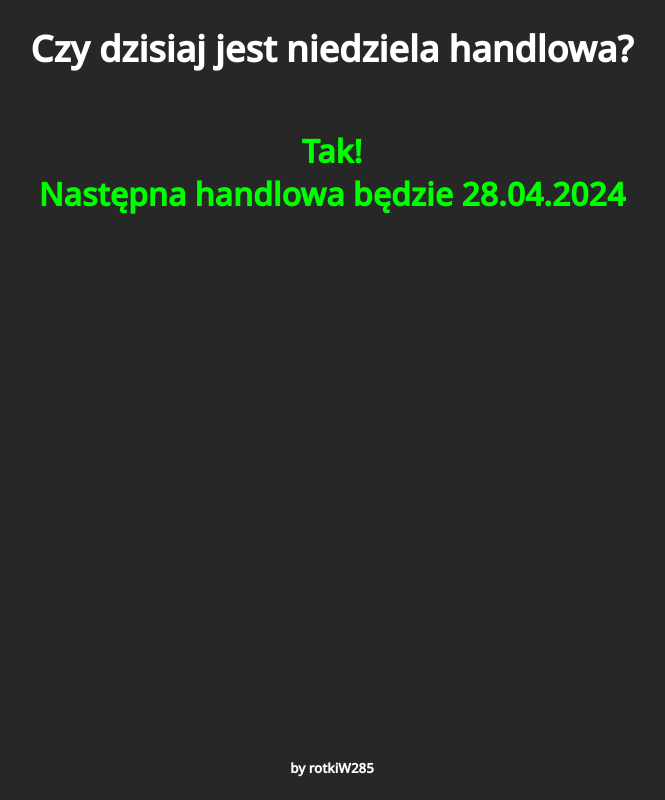
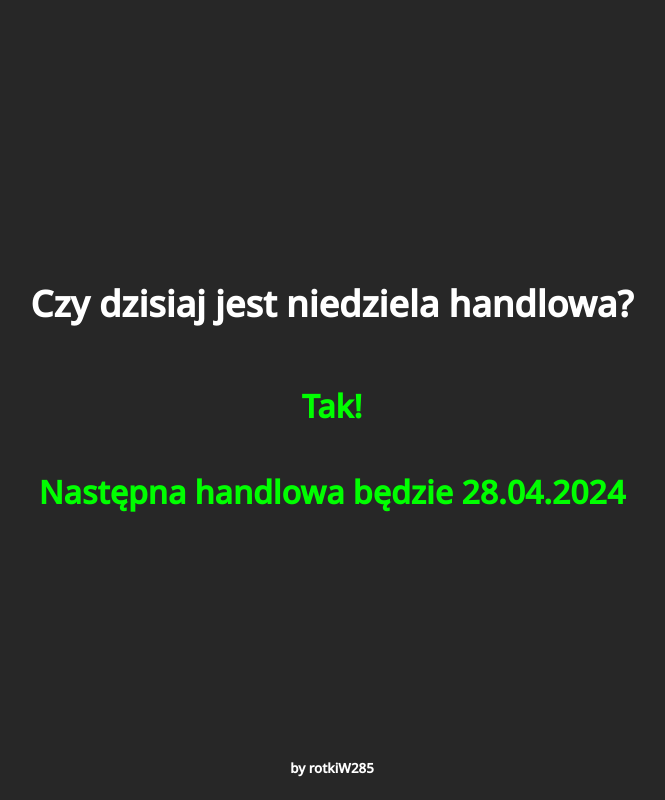
Before and after one commit to rotkiW285/niedzielehandlowe, a plain HTML site: page index.html in a window 1280 px wide. Shown: the whole page, without its empty margins (308-973 px from the left). Drawn offline with Linux system fonts and the light colour scheme.

Commit message:
align site to center

```diff
--- a/script.js
+++ b/script.js
@@ -11,10 +11,10 @@ var niedzieleHandlowe = [
 function czyNiedzielaHandlowa() {
   var dzisiaj = new Date();
   var rok = dzisiaj.getFullYear();
-  var miesiac = dzisiaj.getMonth() + 1; // Dodajemy 1, ponieważ miesiące są indeksowane od 0.
+  var miesiac = dzisiaj.getMonth() + 1;
   var dzien = dzisiaj.getDate();
 
-  var dzisiejszaData = rok + "-" + pad(miesiac) + "-" + pad(dzien); // Formatujemy datę jako "YYYY-MM-DD".
+  var dzisiejszaData = rok + "-" + pad(miesiac) + "-" + pad(dzien);
 
   if (niedzieleHandlowe.includes(dzisiejszaData)) {
     return true;
@@ -23,7 +23,6 @@ function czyNiedzielaHandlowa() {
   }
 }
 
-// Funkcja pomocnicza do dodawania zera przed liczbami jednocyfrowymi.
 function pad(number) {
   return number < 10 ? "0" + number : number;
 }
@@ -59,7 +58,7 @@ function sprawdzNiedzieleHandlowa() {
 
   if (czyNiedzielaHandlowa()) {
     document.querySelector("h1").classList.add("niedziela-handlowa");
-    wynik = "<p class='nh' style='color: lime;'>Tak! <br> Następna handlowa będzie " + najblizszaData + "</p>";
+    wynik = "<p class='nh' style='color: lime;'>Tak! <br><br> Następna handlowa będzie " + najblizszaData + "</p>";
   } else {
     wynik = "<p class='nh' style='color: red;'>Nie, najbliższa handlowa będzie " + najblizszaData + "</p>";
   }
--- a/style.css
+++ b/style.css
@@ -9,6 +9,8 @@ body {
   flex-direction: column;
   align-items: center;
   justify-content: center;
+  text-align: center;
+  height: 100vh;
 }
 
 h1{
```
Also changed, not shown: index.html (+8 -5 lines).
